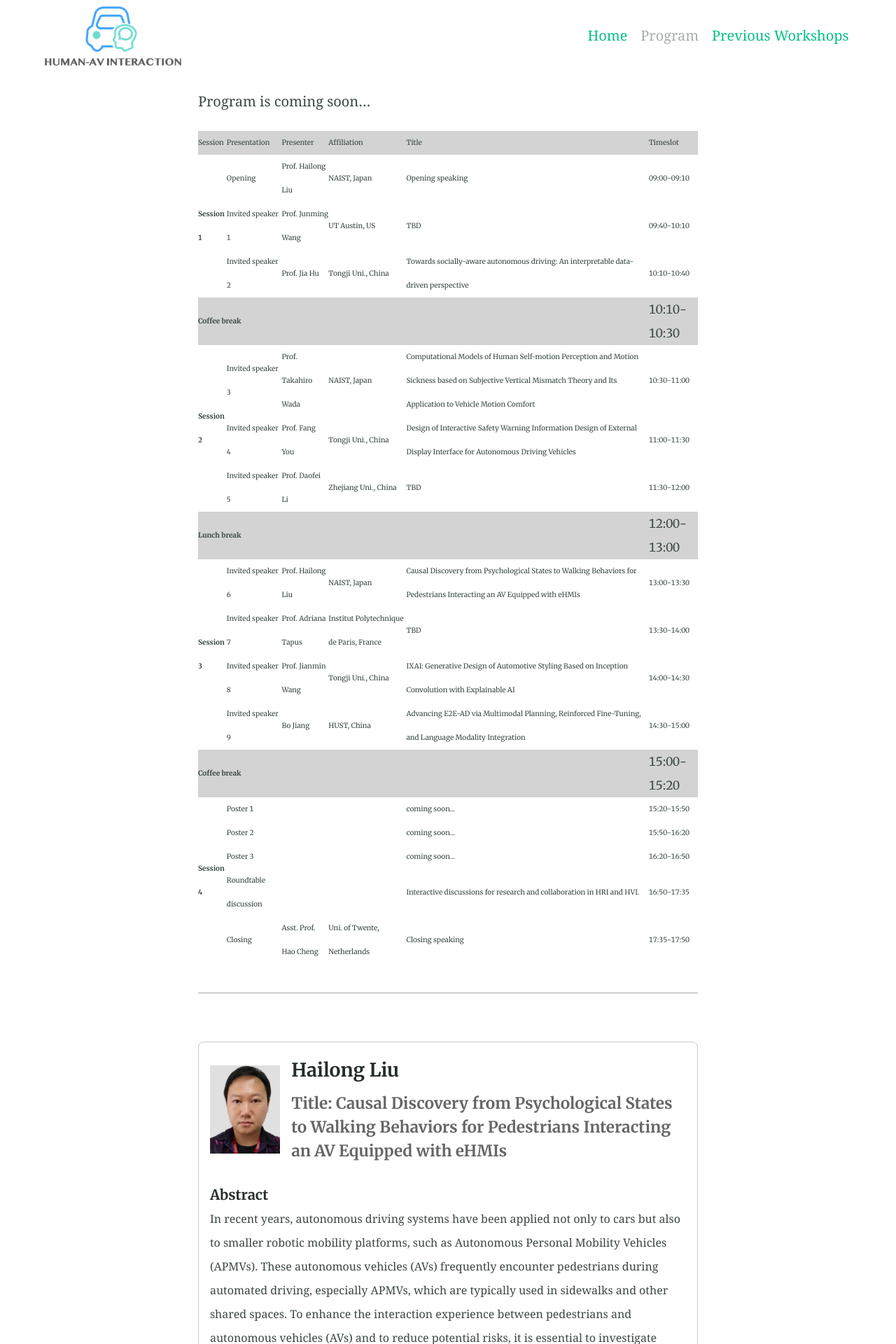
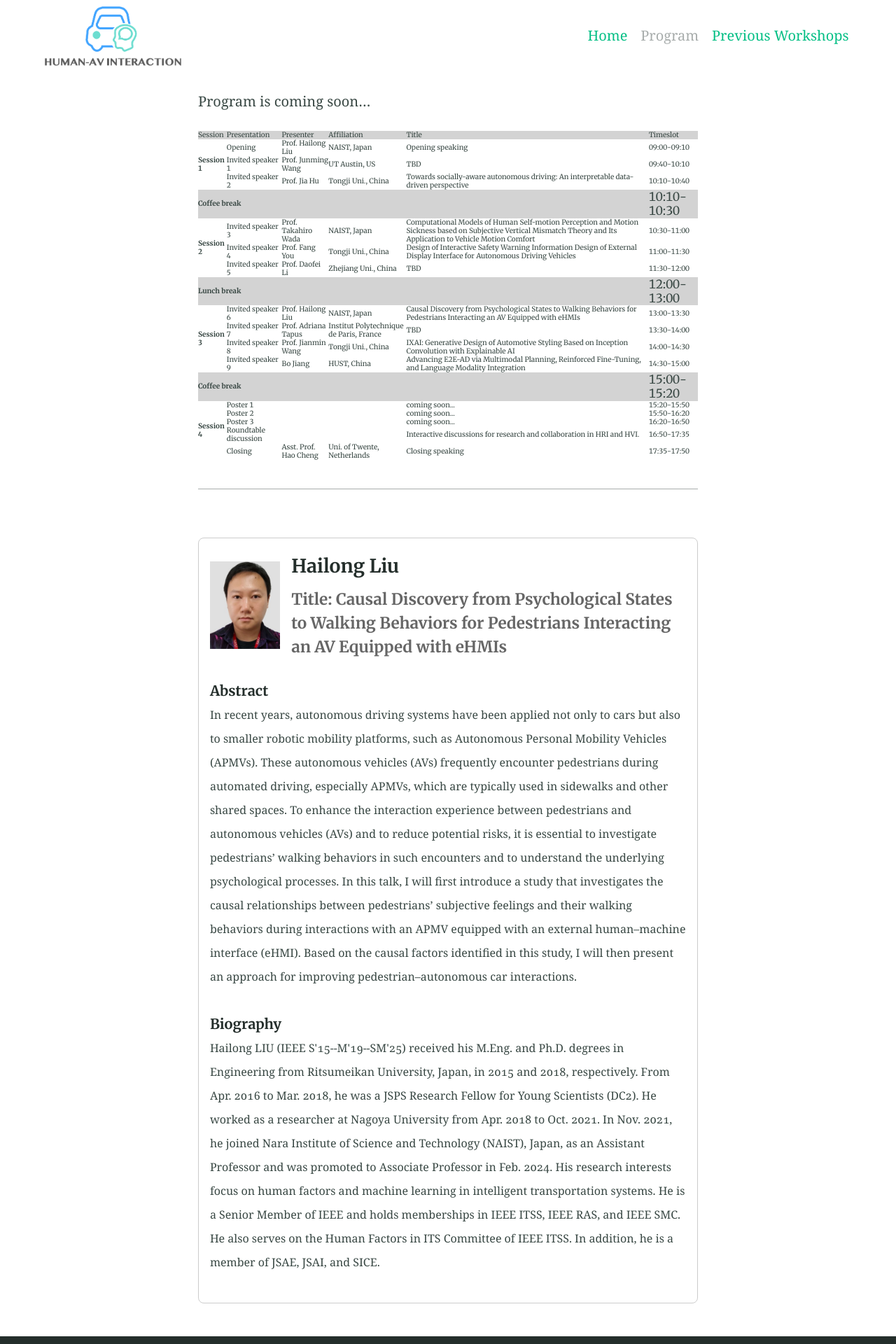
Before and after one commit to Are-You-Happy-with-AV/are-you-happy-with-av.github.io, a Jekyll site: the page built from program.md, in a window 1280 px wide. Shown: the top 1920 px of the page at 70% size. Built offline with Jekyll 4.4.1, drawn with Linux system fonts in a browser that asks for light colours; our own code applies the rules of GitHub Pages for plain Markdown files.

Commit message:
Update program.md

```diff
--- a/program.md
+++ b/program.md
@@ -1,6 +1,6 @@
 Program is coming soon...
 <div style="font-size:3px;">
-<table border="1" cellspacing="0" cellpadding="0" style="border-collapse: collapse; text-align:center; width:100%;">
+<table border="1" cellspacing="0" cellpadding="3" style="border-collapse: collapse; text-align:center; width:100%; line-height:1.2">
   <tr style="background-color:lightgrey;">
     <th style="font-size:10px;">Session</th>
     <th style="font-size:10px;">Presentation</th>
```
